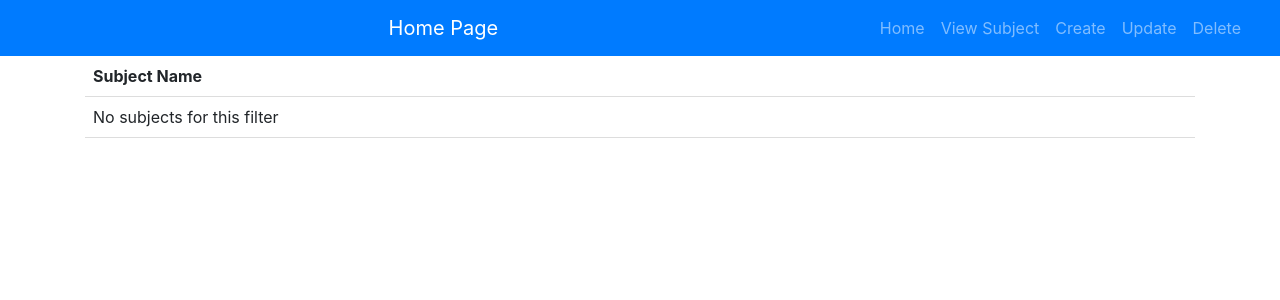
After one commit to SusanDz/Flask-CRUD, a Flask app: page /view-subjects in a window 1280 px wide. The commit adds this page. Shown: the top 300 px of the page. Run offline with Flask 2, Linux system fonts and the light colour scheme; data that the repository does not hold is empty; some libraries are stand-ins or nearby versions.

Commit message:
Add view subjects

```diff
--- a/webapp/students/routes.py
+++ b/webapp/students/routes.py
@@ -31,6 +31,18 @@ def getStudents():
     print(studentls)
 
     return render_template('students.html', students = studentls)
+
+# Display all subjects in database
+@student.route('/view-subjects', methods=['GET'])
+def getSubjects():
+    subjects = db.mst_subject.find()
+
+    #get list of students from collection
+    subls = list(subjects)
+    subjectls = popID(subls)
+    print(subls)
+
+    return render_template('view.html', subjects = subjectls)
 
 # Search for student by name
 @student.route('/search', methods=['GET', 'POST'])
@@ -252,3 +264,9 @@ def calculate_remarks(grade):
     grade_int = int(grade)
     # Return "PASS" if the grade is 75 or higher, otherwise "FAIL"
     return "PASS" if grade_int >= 75 else "FAIL"
+
+def popID(studs):
+    for item in studs:
+        item.pop('_id', None)
+
+    return studs
--- a/webapp/templates/base.html
+++ b/webapp/templates/base.html
@@ -27,6 +27,9 @@
         <ul class="navbar-nav">
           <li class="nav-item">
             <a class="nav-link" href="/students">Home</a>
+          </li>
+          <li class="nav-item">
+            <a class="nav-link" href="/view-subjects">View Subject</a>
           </li>
           <li class="nav-item">
             <a class="nav-link" href="/create-student">Create</a>
--- /dev/null
+++ b/webapp/templates/view.html
@@ -0,0 +1,43 @@
+{% extends "base.html" %}
+{% block heading %}Home Page{% endblock %}
+{% block content %}
+<div class="product-container">
+  <style>
+    table {
+      width: 100%;
+      border-collapse: collapse;
+    }
+    th, td {
+      padding: 8px; /* Adjust padding as needed */
+      text-align: left;
+      border-bottom: 1px solid #ddd; /* Adds a line under each row */
+    }
+    form {
+      padding: 20px
+    }
+  </style>
+
+  <table>
+    <thead>
+      <tr>
+        <th>Subject Name</th>
+      </tr>
+    </thead>
+    <tbody id="subjectDetails">
+      <!-- Student details will be loaded here -->
+  <!-- for loop through list of products and create product cards with the product info -->
+        {% if subjects %}
+            {% for sub in subjects %}
+            <tr>
+            <td>{{ sub.subject_name }}</td>
+            </tr>
+            {% endfor %}
+        {% else %}
+        <tr><td colspan="4">No subjects for this filter</td></tr>
+      {% endif %}
+    </tbody>
+  </table>
+
+</div>
+
+{% endblock %}
```
